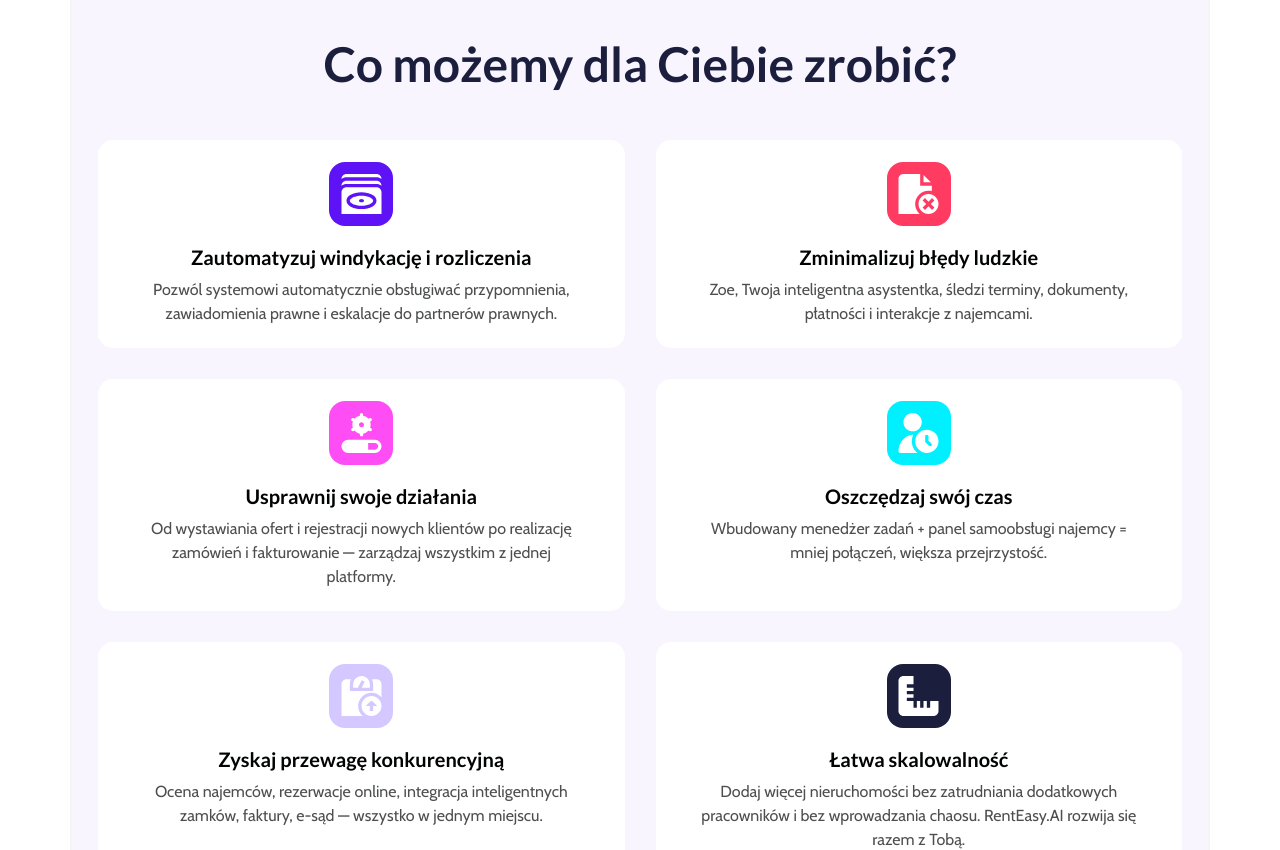
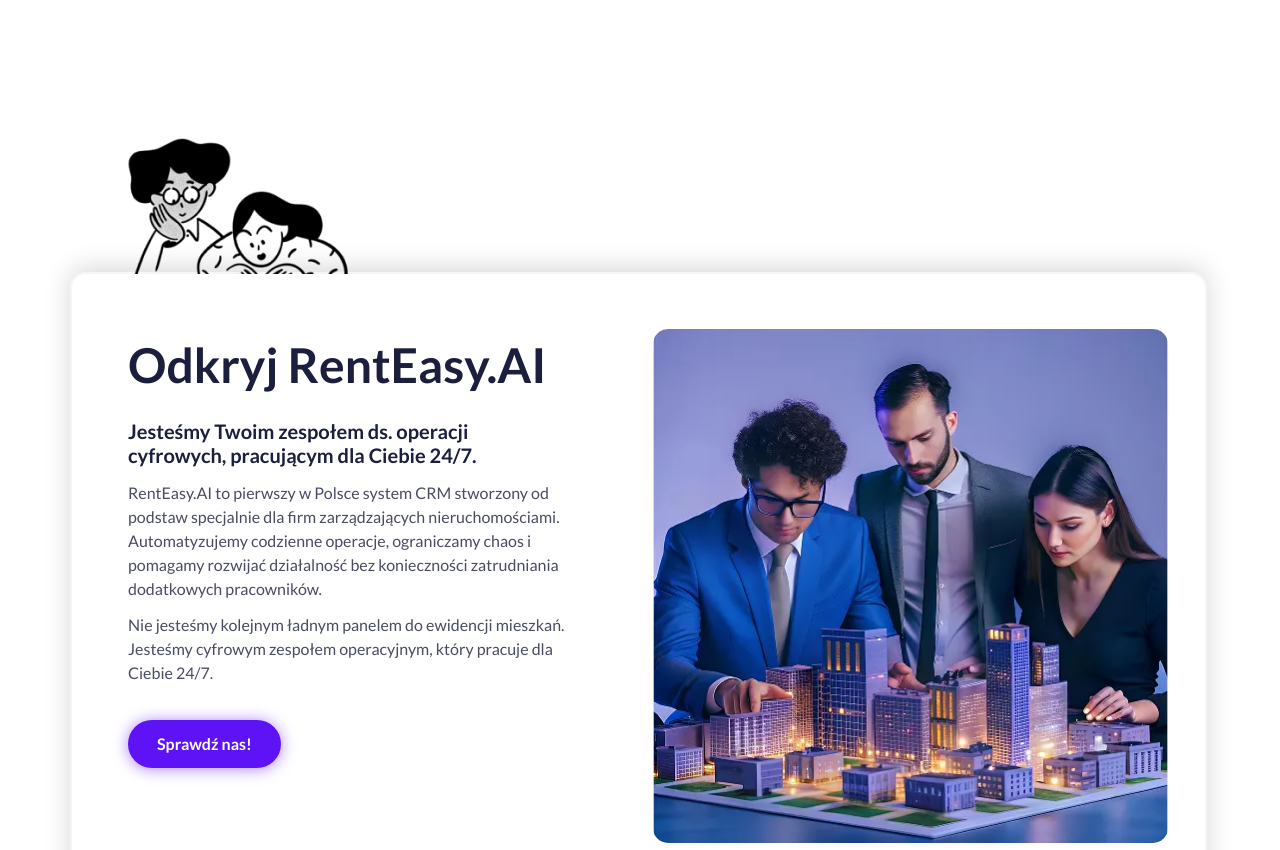
Before and after one commit to Nehaboora033/Test, a React (Vite) app: page / in a window 1280 px wide. Shown: the part 940-1790 px from the top of the page. Built offline with nearby package versions, Linux system fonts and the light colour scheme.

Commit message:
created the easy ai responsive

```diff
--- a/src/components/Easyai.jsx
+++ b/src/components/Easyai.jsx
@@ -10,17 +10,17 @@
   return (
     <div className='max-w-[1164px] mx-auto px-3 mb-[140px]  '>
       <div className='max-w-[1137px] rounded-2xl shadowblack py-[55px] pl-[56px] pr-[37px] border-[2px] border-[#F6F5F4] '>
-        <div className='flex justify-between'>
-          <div className='max-w-[471px] w-full relative'>
-            <img src={looking} alt="img" className='absolute top-[-205px] left-0' />
-            <SubHeading className='mb-[18px]'>Odkryj RentEasy.AI</SubHeading>
-            <SubHeading className=' max-w-[437px] w-full leading-[120%] mb-[14px] !text-[20px]'>Jesteśmy Twoim zespołem ds. operacji cyfrowych, pracującym dla Ciebie 24/7.</SubHeading>
-            <Description className={'text-[#494B63]'}>RentEasy.AI to pierwszy w Polsce system CRM stworzony od podstaw specjalnie dla firm zarządzających nieruchomościami. Automatyzujemy codzienne operacje, ograniczamy chaos i pomagamy rozwijać działalność bez konieczności zatrudniania dodatkowych pracowników. </Description>
-            <Description className={'mt-3 text-[#494B63] mb-[35px]'}>Nie jesteśmy kolejnym ładnym panelem do ewidencji mieszkań. Jesteśmy cyfrowym zespołem operacyjnym, który pracuje dla Ciebie 24/7.</Description>
-            <Button className={'purple shadowpurple'}>Sprawdź nas!</Button>
+        <div className='flex justify-between lg:gap-4 gap-[33px] lg:flex-row flex-col'>
+          <div className='lg:max-w-[471px] w-full relative'>
+            <img src={looking} alt="img" className='sm:absolute top-[-205px] left-0 sm:block hidden ' />
+            <SubHeading className='mb-[18px] lg:text-start text-center'>Odkryj RentEasy.AI</SubHeading>
+            <SubHeading className=' lg:max-w-[437px] w-full leading-[120%] mb-[14px] !text-[20px] text-center lg:text-start'>Jesteśmy Twoim zespołem ds. operacji cyfrowych, pracującym dla Ciebie 24/7.</SubHeading>
+            <Description className={'text-[#494B63] lg:text-start text-center'}>RentEasy.AI to pierwszy w Polsce system CRM stworzony od podstaw specjalnie dla firm zarządzających nieruchomościami. Automatyzujemy codzienne operacje, ograniczamy chaos i pomagamy rozwijać działalność bez konieczności zatrudniania dodatkowych pracowników. </Description>
+            <Description className={'mt-3 text-[#494B63] mb-[35px] lg:text-start text-center'}>Nie jesteśmy kolejnym ładnym panelem do ewidencji mieszkań. Jesteśmy cyfrowym zespołem operacyjnym, który pracuje dla Ciebie 24/7.</Description>
+            <div className='max-lg:flex justify-center'><Button className={'purple shadowpurple  max-sm:w-[225px]'}>Sprawdź nas!</Button></div>
           </div>
-          <div className='max-w-[515px] w-full '>
-            <img src={img} alt="img" className='rounded-[15px] object-cover overflow-hidden' />
+          <div className='lg:max-w-[515px] w-full flex justify-center '>
+            <img src={img} alt="img" className='rounded-[15px] object-cover overflow-hidden block ' />
           </div>
         </div>
       </div>
--- a/src/pages/Strona.jsx
+++ b/src/pages/Strona.jsx
@@ -10,8 +10,9 @@
 const Strona = () => {
     return (
         <>
-            {/* <Hero /> */}
-            {/* <Easyai /> */}
+            <Hero />
+            <img src={looking} alt="img" className='max-sm:mx-auto max-sm:block hidden' />
+            <Easyai />
             <DlaKogo />
             <img src={looking} alt="img" className='mx-auto' />
             <Ciebiezrobic />
```
